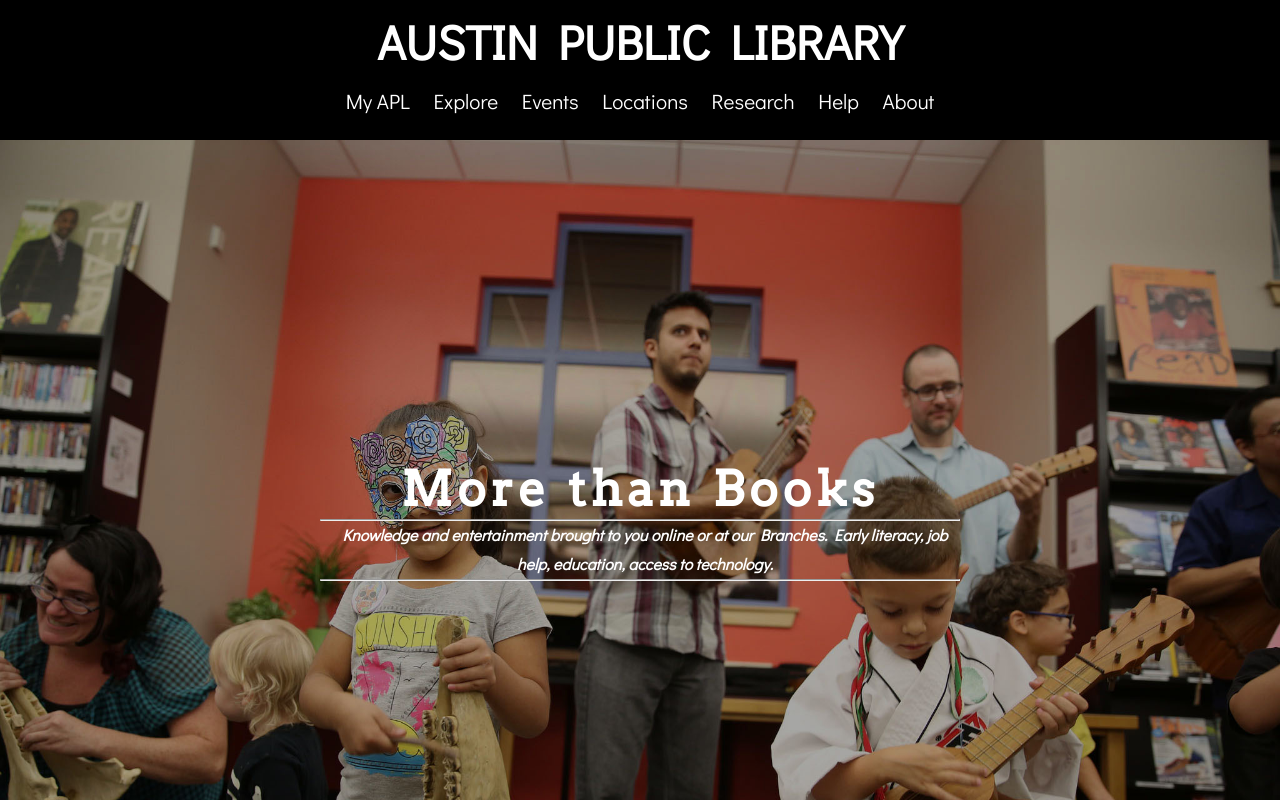
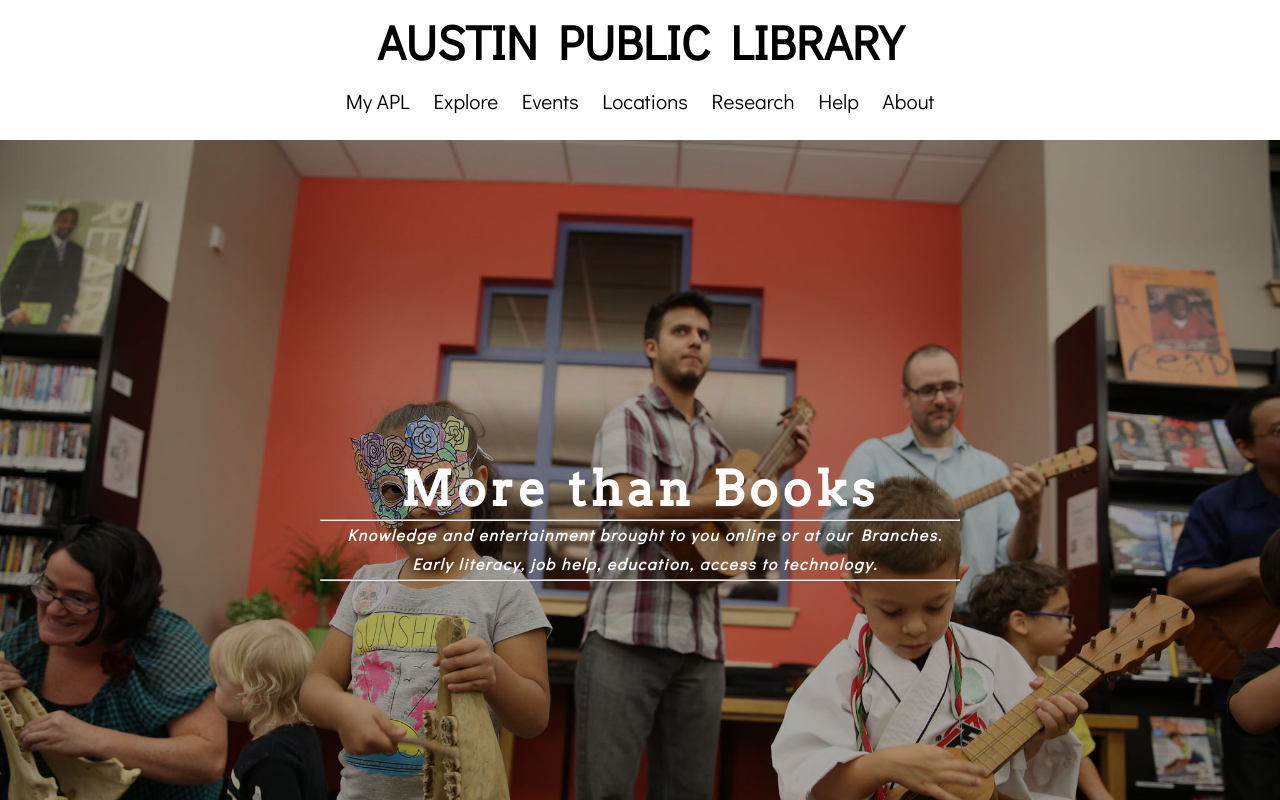
Before and after one commit to savethehumans/savethehumans.github.io, a plain HTML site: page unit_4/index.html in a window 1280 px wide. Shown: the top 800 px of the page. Drawn offline with Linux system fonts and the light colour scheme.

Commit message:
color and font update
Updated header color and slogan spacing.

```diff
--- a/unit_4/css/style.css
+++ b/unit_4/css/style.css
@@ -13,7 +13,7 @@ body {
 
 
 #title {
-	color: #FFF;
+	color: #000;
 	font-size: 3em;
 	text-align: center;
 	text-transform: uppercase;
@@ -38,7 +38,7 @@ body {
 }
 
 header {
-	background-color: #000;
+	background-color: #FFF;
 	padding: 10px;
 }
 
@@ -55,6 +55,7 @@ nav {
 }
 nav a {
 	text-decoration: none;
+	color: #000;
 	padding: 10px;
 }
 
@@ -75,4 +76,5 @@ p#slogan {
 	font-style: italic;
 	text-align: center;
 	font-size: 1em;
+	letter-spacing: .1em;
 }
```
